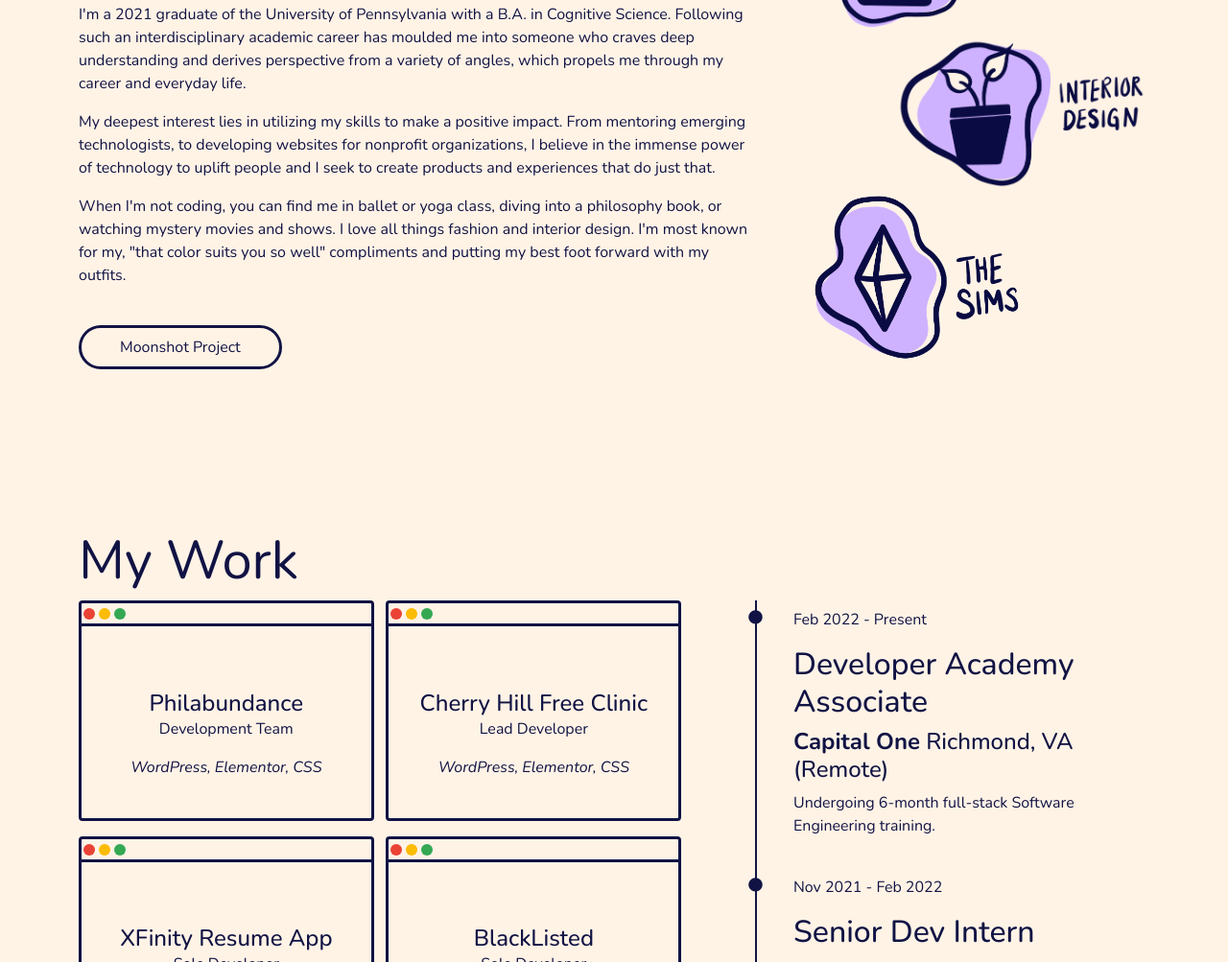
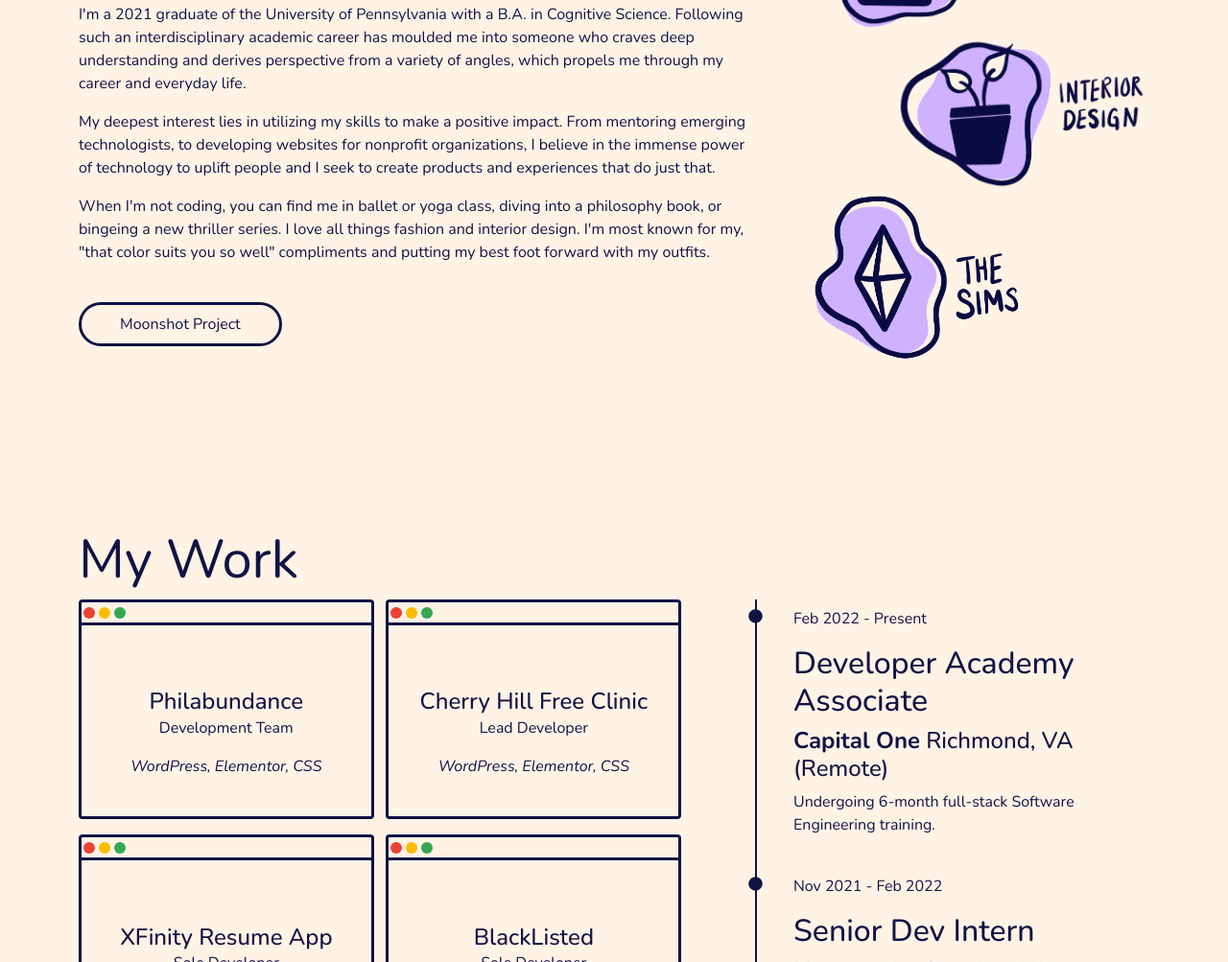
Before and after one commit to ellisaw/ellisaw.github.io, a plain HTML site: page index.html in a window 1280 px wide. Shown: the part 853-1856 px from the top of the page at 96% size. Drawn offline with nearby package versions, Linux system fonts and the light colour scheme.

Commit message:
one more update

```diff
--- a/index.html
+++ b/index.html
@@ -65,7 +65,7 @@
               <p>A creative, idea-driven technologist who loves learning about people</p>
               <p>I'm a 2021 graduate of the University of Pennsylvania with a B.A. in Cognitive Science. Following such an interdisciplinary academic career has moulded me into someone who craves deep understanding and derives perspective from a variety of angles, which propels me through my career and everyday life.</p>
               <p>My deepest interest lies in utilizing my skills to make a positive impact. From mentoring emerging technologists, to developing websites for nonprofit organizations, I believe in the immense power of technology to uplift people and I seek to create products and experiences that do just that. </p>
-              <p>When I'm not coding, you can find me in ballet or yoga class, diving into a philosophy book, or watching mystery movies and shows. I love all things fashion and interior design. I'm most known for my, "that color suits you so well" compliments and putting my best foot forward with my outfits. </p>
+              <p>When I'm not coding, you can find me in ballet or yoga class, diving into a philosophy book, or bingeing a new thriller series. I love all things fashion and interior design. I'm most known for my, "that color suits you so well" compliments and putting my best foot forward with my outfits. </p>
               <br>
               <a href="http://languageandthebrain.org/MiKE" target="_blank" class="button-link" id="moonshot-button-link"><div class="button wide-padding">Moonshot Project</div></a>
             </div>
```
